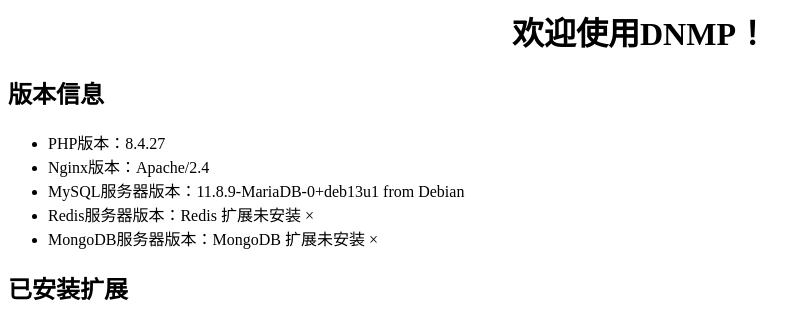
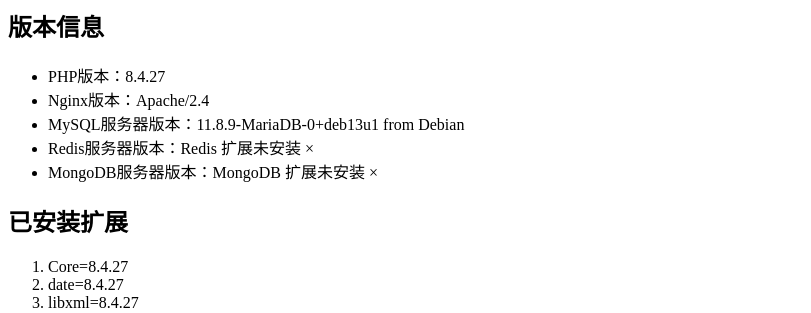
Before and after one commit to coosir/devenv, a PHP site: page / in a window 1280 px wide. Shown: the top 313 px of the page, without its empty margins (0-811 px from the left). Run offline with PHP 8.4, Linux system fonts and the light colour scheme.

Commit message:
一些调整

```diff
--- a/www/localhost/index.php
+++ b/www/localhost/index.php
@@ -2,7 +2,6 @@
 error_reporting(E_ALL);
 ini_set('display_errors', 1);
 
-echo '<h1 style="text-align: center;">欢迎使用DNMP！</h1>';
 echo '<h2>版本信息</h2>';
 
 echo '<ul>';
```
Also changed, not shown: 5 other files.
